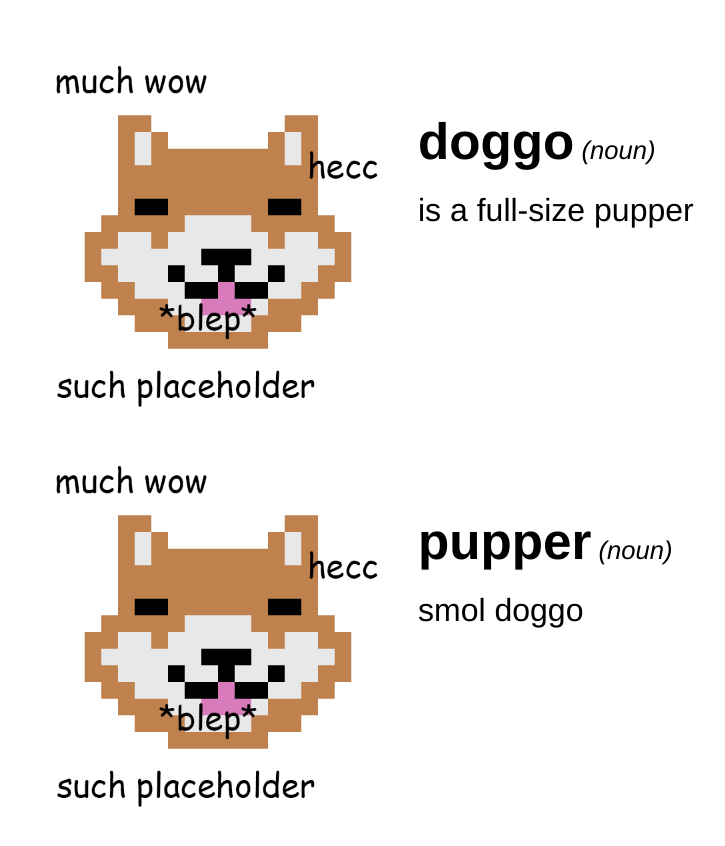
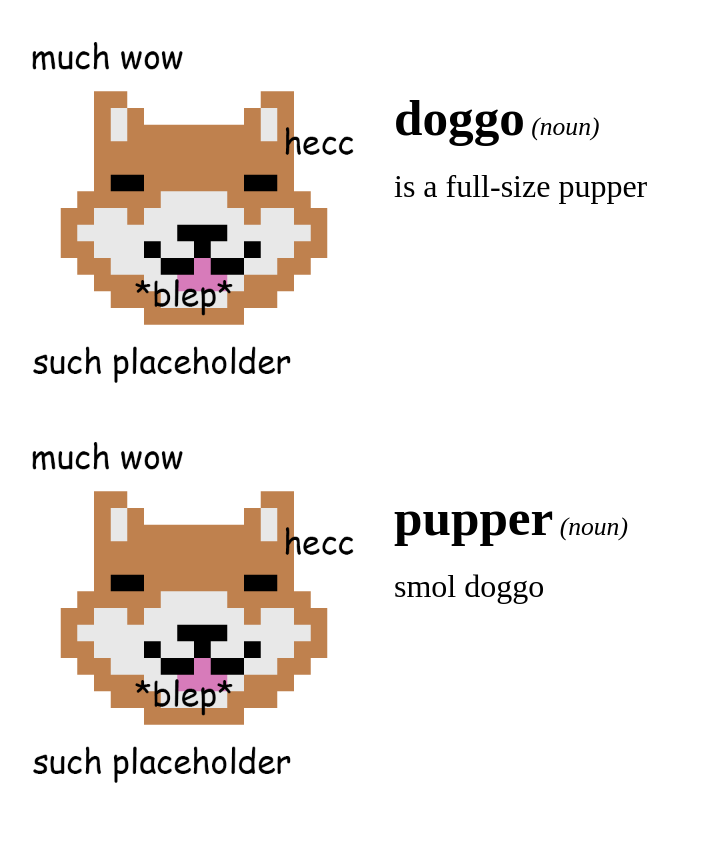
Before and after one commit to Jan-Royce/doggodictionary, a plain HTML site: page index.html in a window 1280 px wide. Shown: the whole page, without its empty margins (14-739 px from the left). After the commit the page ends 816 px from the top, so only its background shows below. Drawn offline with Linux system fonts and the light colour scheme.

Commit message:
changed css font for body

```diff
--- a/style.css
+++ b/style.css
@@ -1,10 +1,3 @@
-/* CSS files add styling rules to your content */
-
-body {
-  font-family: "Benton Sans", "Helvetica Neue", helvetica, arial, sans-serif;
-  margin: 2em;
-}
-
 .entry
 {
   display: grid;
```
